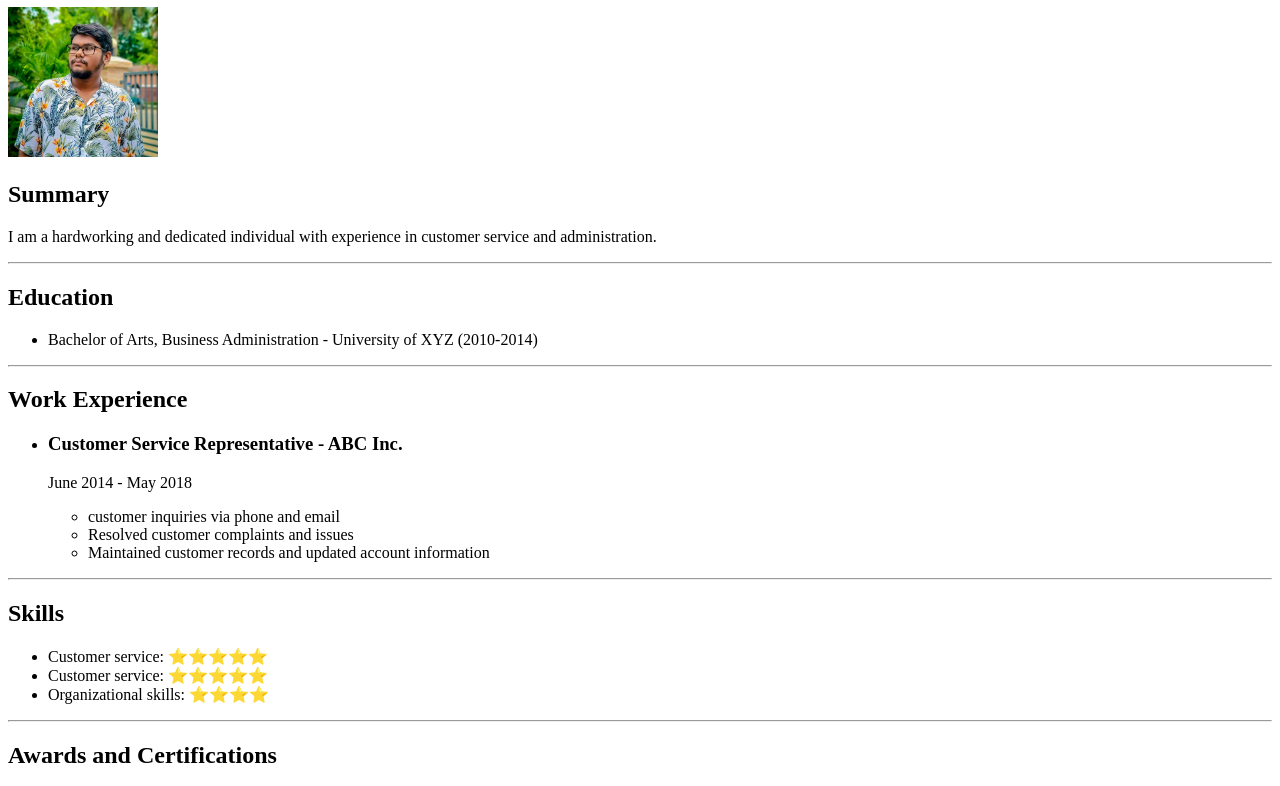
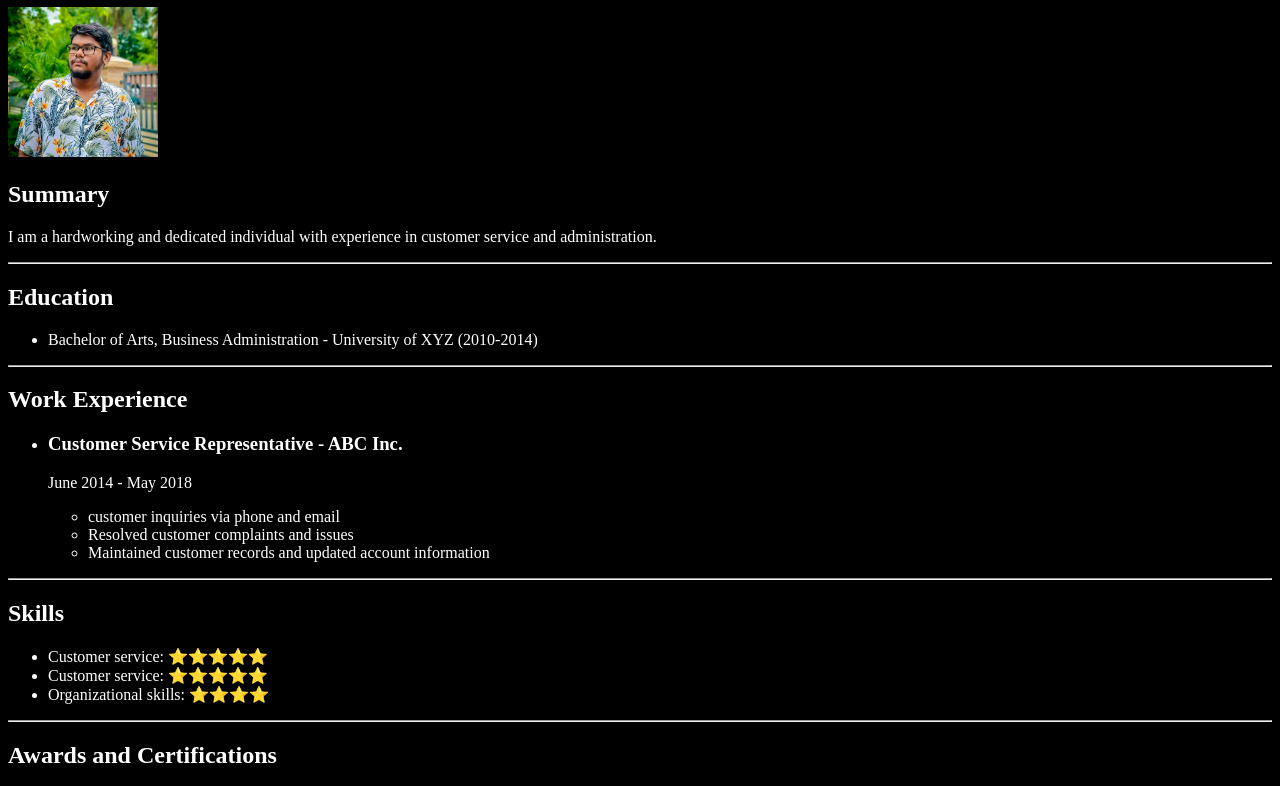
Before and after one commit to Sadbin-Rahman-43/capstone-resume, a plain HTML site: page index.html in a window 1280 px wide. Shown: the part 73-859 px from the top of the page. Drawn offline with Linux system fonts and the light colour scheme.

Commit message:
BOOTCAMP 2024

```diff
--- a/index.html
+++ b/index.html
@@ -1,5 +1,5 @@
 <!DOCTYPE html>
-<html lang="en">
+<html lang="en" style="background-color: black; color: white;">
   <head>
     <meta charset="UTF-8" />
     <meta name="viewport" content="width=device-width, initial-scale=1.0" />
```
